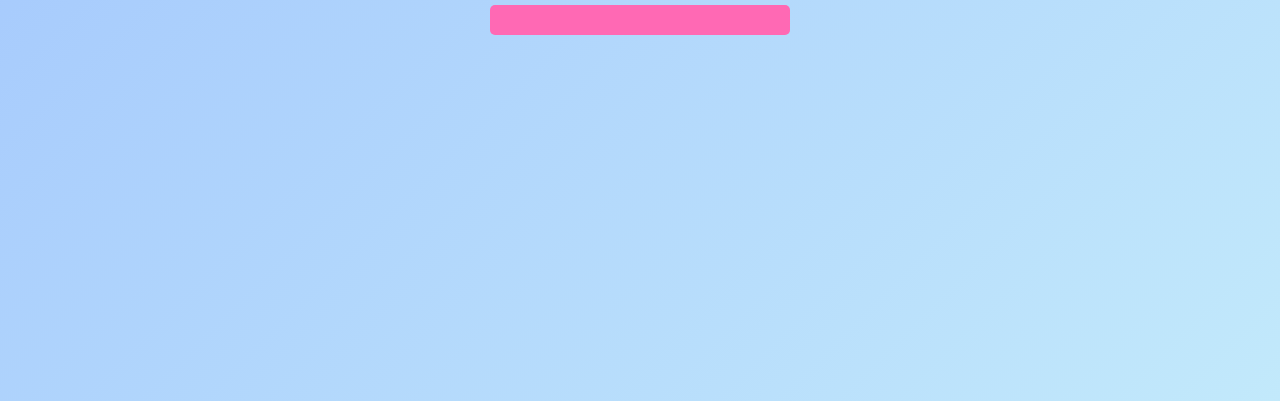
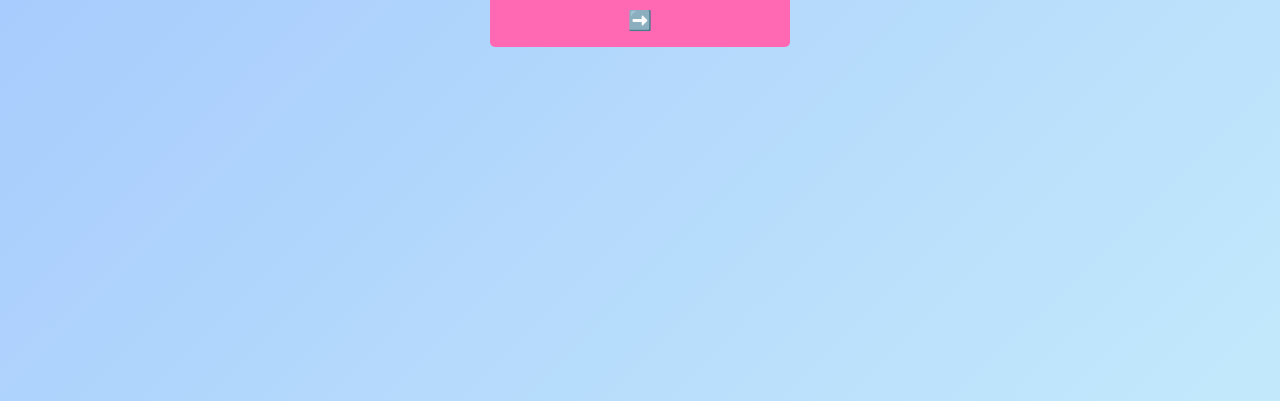
Before and after one commit to Dechaawat/surprise-page, a plain HTML site: page 2.html in a window 1280 px wide. Shown: the part 439-840 px from the top of the page. Drawn offline with Linux system fonts and the light colour scheme.

Commit message:
Update 2.html

```diff
--- a/2.html
+++ b/2.html
@@ -63,7 +63,7 @@
 <body>
     <div class="container">
         <h1>เตรียมตัว</h1>
-        <button onclick="goToNextPage()"></button>
+        <button onclick="goToNextPage()">➡️</button>
     </div>
 
     <script>
```
